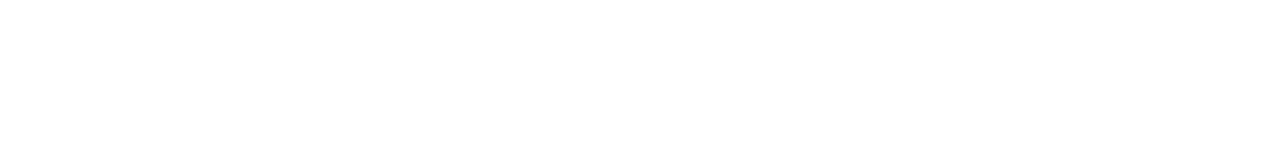
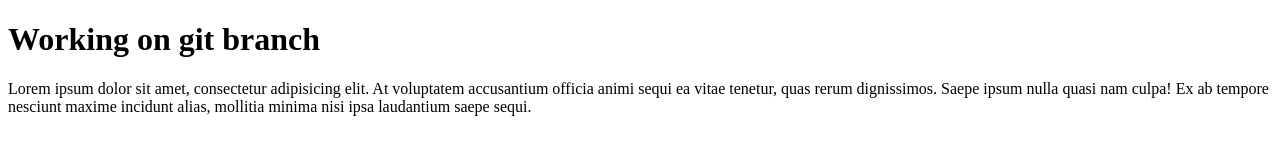
Before and after one commit to VipinKirthane/git-branching-lesson, a plain HTML site: page index.html in a window 1280 px wide. Drawn offline with Linux system fonts and the light colour scheme.

Commit message:
Adding h1

```diff
--- a/index.html
+++ b/index.html
@@ -8,5 +8,8 @@
 </head>
 <body>
 
+  <h1>Working on git branch</h1>
+  <p>Lorem ipsum dolor sit amet, consectetur adipisicing elit. At voluptatem accusantium officia animi sequi ea vitae tenetur, quas rerum dignissimos. Saepe ipsum nulla quasi nam culpa! Ex ab tempore nesciunt maxime incidunt alias, mollitia minima nisi ipsa laudantium saepe sequi.</p>
+
 </body>
 </html>
```
